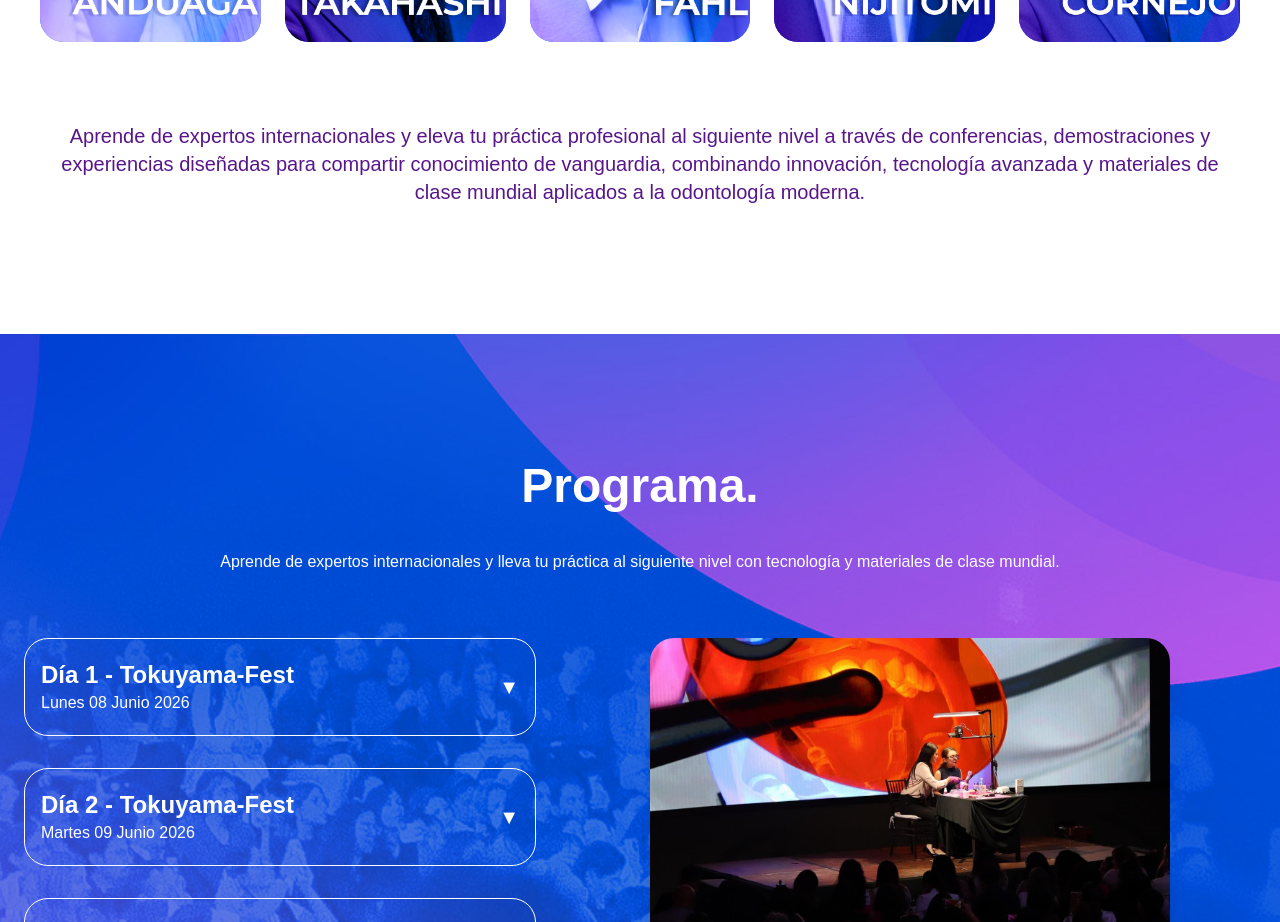
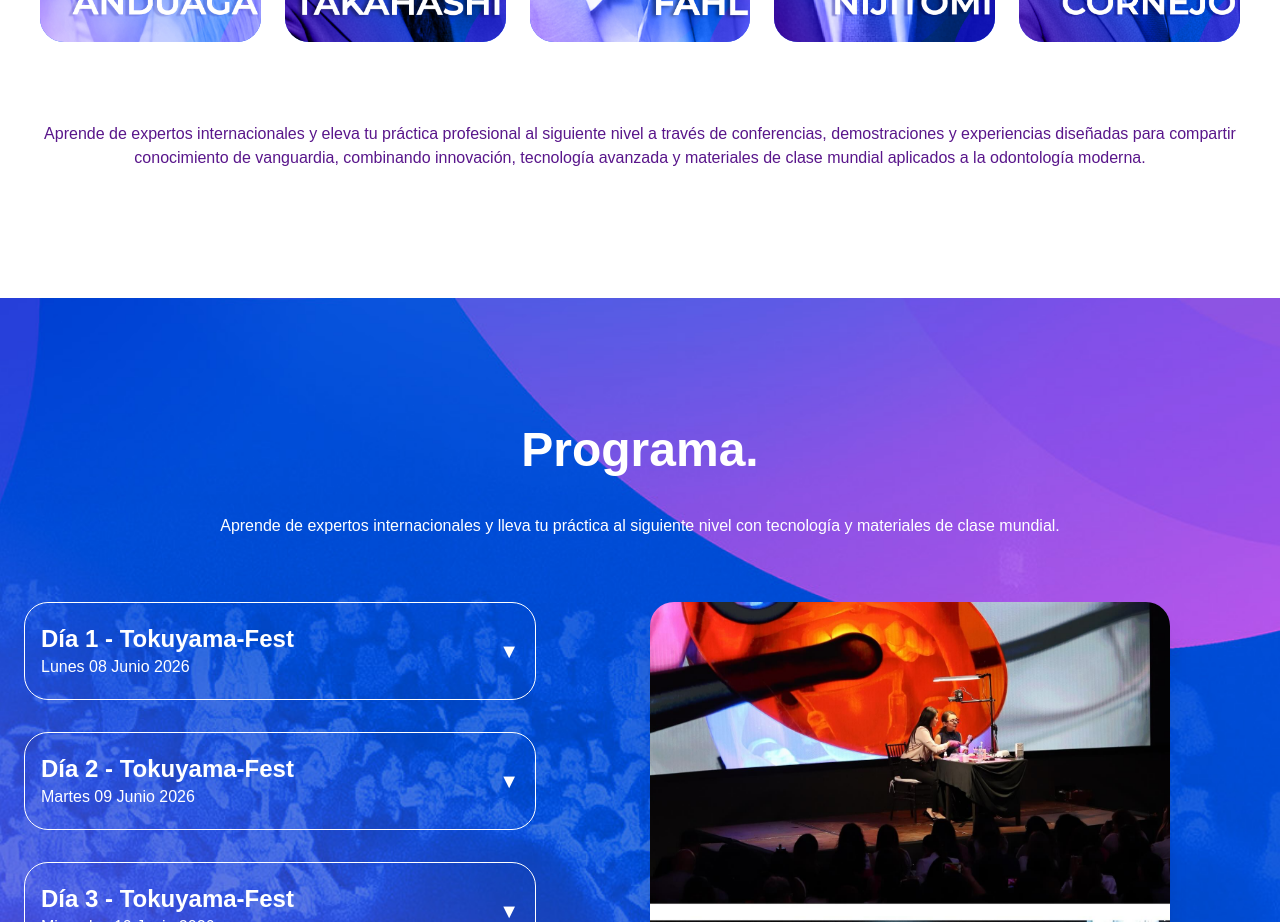
Before and after one commit to gaelbalsas18-byte/TokuyamaFest, a Next.js app: page / in a window 1280 px wide. Shown: the part 1640-2562 px from the top of the page. Built offline with nearby package versions, Linux system fonts and the light colour scheme.

Commit message:
tamañoponentes

```diff
--- a/components/sections/Ponentes.tsx
+++ b/components/sections/Ponentes.tsx
@@ -125,7 +125,7 @@ export default function Ponentes() {
           initial={{ opacity: 0, y: 20 }}
           whileInView={{ opacity: 1, y: 0 }}
           transition={{ delay: 0.3 }}
-          className="mt-20 text-center text-purple-900 max-w-7xl mx-auto text-base md:text-xl"
+          className="mt-20 text-center text-purple-900 max-w-7xl mx-auto text-base md:text-base"
         >
           Aprende de expertos internacionales y eleva tu práctica profesional al
           siguiente nivel a través de conferencias, demostraciones y experiencias
```
